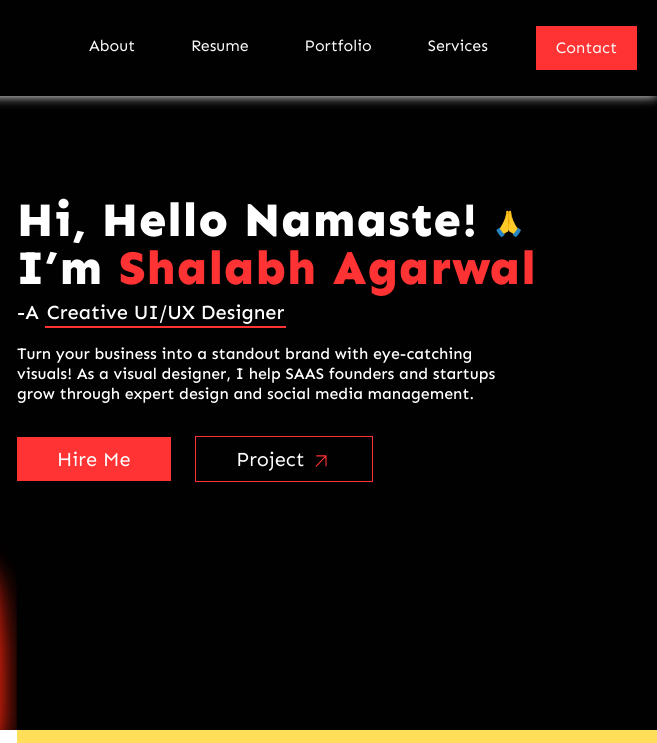
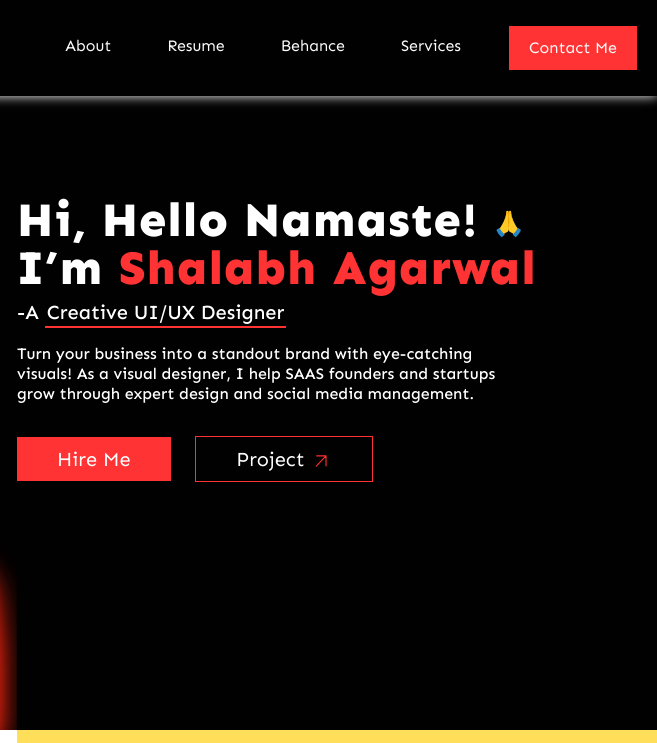
Before and after one commit to shalabh0193/designbyshalabh, a plain HTML site: page index.html in a window 1280 px wide. Shown: the top 743 px of the page, 623-1280 px from the left. Drawn offline with nearby package versions, Linux system fonts and the light colour scheme.

Commit message:
Update index.html

```diff
--- a/index.html
+++ b/index.html
@@ -32,13 +32,13 @@
                                     <a class="nav-link" target="_blank" href="https://drive.google.com/file/d/1VBz7CUjCdaXsb-rj9hqF18zwqPABR_B2/view?usp=sharing">Resume</a>
                                   </li>
                                   <li class="nav-item">
-                                    <a class="nav-link" href="https://www.behance.net/shalabhagarwal0193">Portfolio</a>
+                                    <a class="nav-link" href="https://www.behance.net/shalabhagarwal0193">Behance</a>
                                   </li>
                                   <li class="nav-item">
                                     <a class="nav-link" href="#services">Services</a>
                                   </li>
                                   <li class="nav-item">
-                                    <a class="nav-link active" aria-current="page" href="#contact">Contact</a>
+                                    <a class="nav-link active" aria-current="page" href="shalabhagarwal91@gmail.com">Contact Me</a>
                                   </li>
                                 </ul>
 
```
